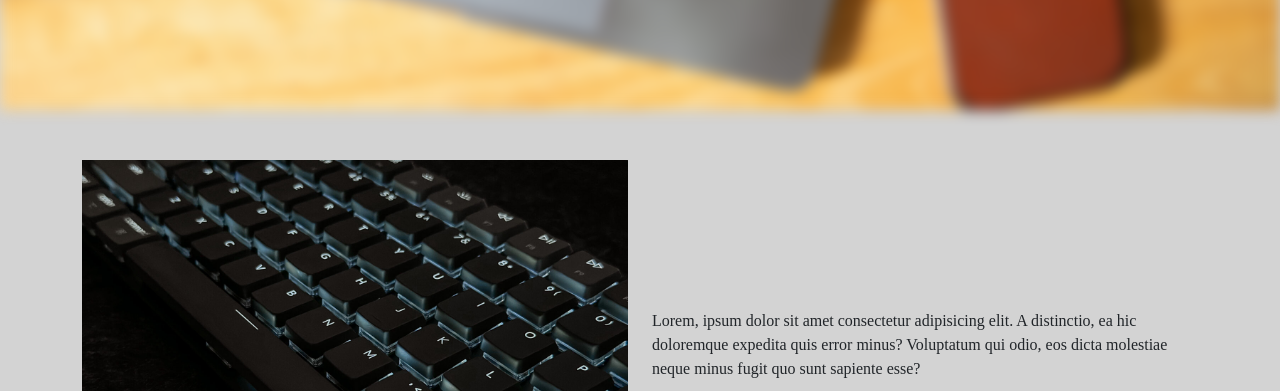
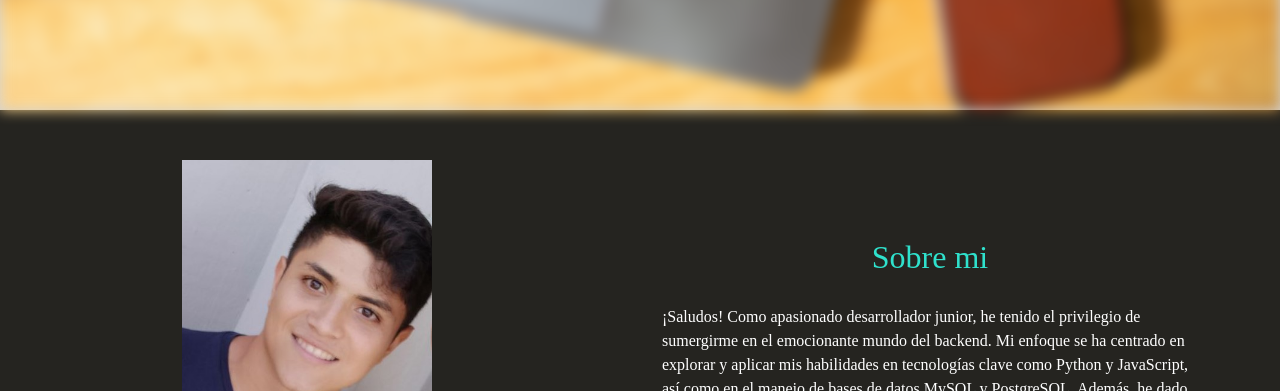
Before and after one commit to Msira270997/Portfolio, a plain HTML site: page index.html in a window 1280 px wide. Shown: the part 690-1081 px from the top of the page. Drawn offline with nearby package versions, Linux system fonts and the light colour scheme; a web font is replaced by a local one.

Commit message:
Se agrego una seccion sobre mi

```diff
--- a/index.html
+++ b/index.html
@@ -31,6 +31,9 @@
               <a class="nav-link active" aria-current="page" href="#intro">Intro</a>
             </li>
             <li class="nav-item">
+              <a class="nav-link active" aria-current="page" href="#am">Sobre mi</a>
+            </li>
+            <li class="nav-item">
               <a class="nav-link" href="#">Mis proyectos</a>
             </li>
             <li class="nav-item">
@@ -41,7 +44,7 @@
       </div>
     </nav>
 
-    <div class="bg home"></div>
+    <div class="bg home" id="intro"></div>
     <div class="bg-text container">
       <h1>Bienvenido, mi nombre es <u class="my-name">Moisés Sira</u></h1>
       <p>
@@ -51,13 +54,32 @@
       </p>
     </div>
 
+    <div class="am" id="am">
+      <div class="container">
+        <div class="row">
+          <div class="col-4">
+            <img src="./images/my-photo.jpg" alt="" class="img-fluid" width="250px" >
+          </div>
+          <div class="cb col-md">
+            <h2>Sobre mi</h2>
+            <p class="card-text">
+              ¡Saludos! Como apasionado desarrollador junior, he tenido el privilegio de sumergirme en
+              el emocionante mundo del backend. Mi enfoque se ha centrado en explorar y aplicar mis
+              habilidades en tecnologías clave como Python y JavaScript, así como en el manejo de bases de
+              datos MySQL y PostgreSQL. Además, he dado mis primeros pasos en el fascinante entorno de Docker.
+            </p>
+          </div>
+        </div>
+      </div>
+    </div>
+
     <section class="container custom-section">
       <div class="row">
         <div class="col-md" data-aos="fade-up" data-aos-duration="1000" data-aos-offset="300">
           <img src="./images/ssp-black-keyboard.jpg" alt="" class="img-fluid">
         </div>
         <div class="cb col-md">
-          <p class="card-text" id="intro">
+          <p class="card-text">
             Lorem, ipsum dolor sit amet consectetur adipisicing elit. A distinctio, ea hic doloremque expedita quis error minus? Voluptatum qui odio, eos dicta molestiae neque minus fugit quo sunt sapiente esse?
           </p>
           <a href="https://github.com/Msira270997" target="_blank" style="text-decoration:none"><i class="fa fa-github"></i> Ver en Github</a>
--- a/style.css
+++ b/style.css
@@ -23,6 +23,25 @@ nav {
 h1 {
     opacity: .85;
     font-size: 50px;
+}
+
+h2 {
+    color: var(--main-color);
+    padding: 20px;
+    text-align: center;
+    color: #2FE1CC;
+    font-family: 'Alumni Sans Inline One';
+}
+
+.am {
+    background-color: #252420;
+    color: var(--main-color);
+}
+
+.am div div div{
+    padding-top: 50px;
+    padding-bottom: 50px;
+    margin-left: 100px;
 }
 
 .bg {
```
Also changed, not shown: images/my-photo.jpg (added).
